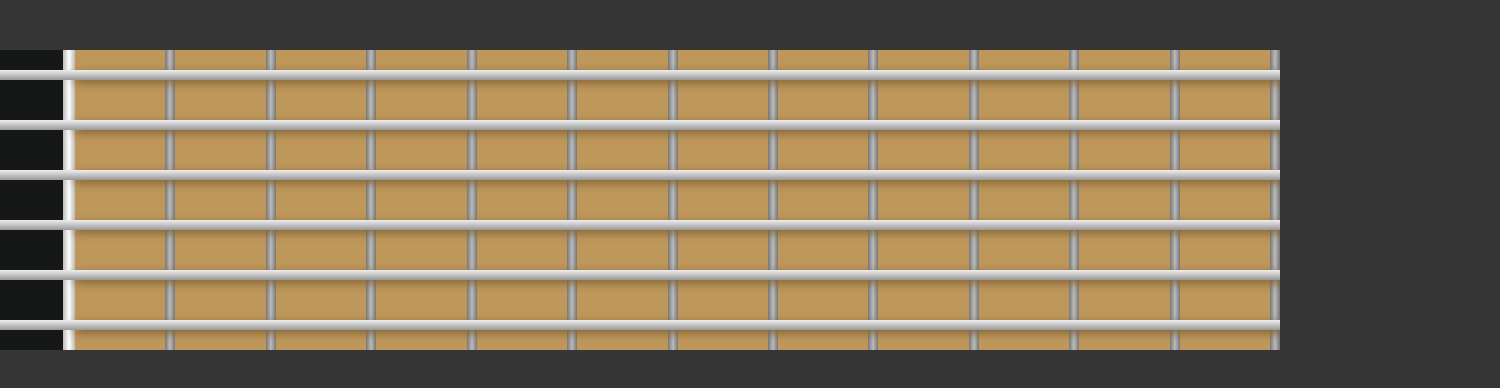
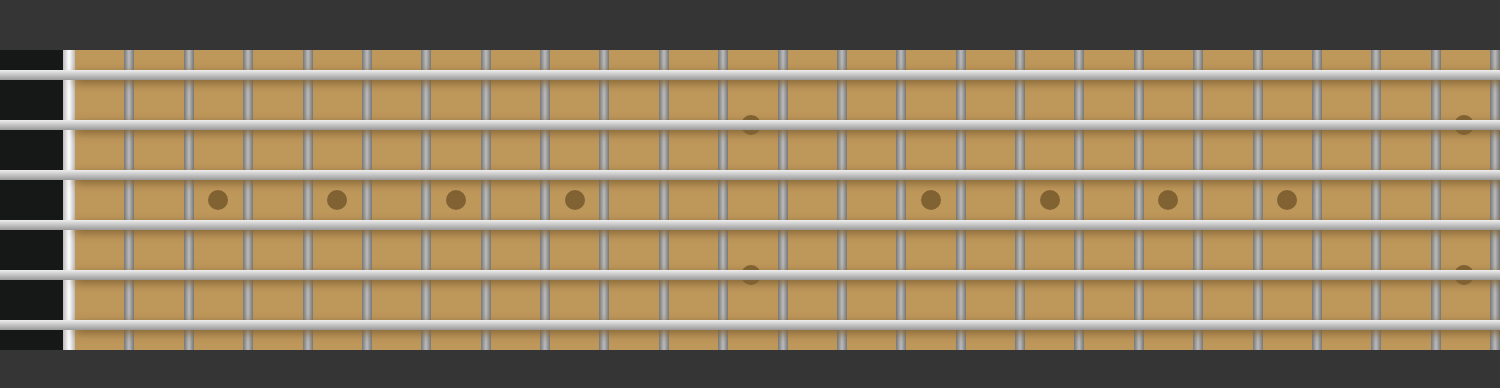
Before and after one commit to BogdanDevBst/fretboard, a plain HTML site: page fretboard/index.html in a window 1280 px wide. Shown: the whole page, 1500 px wide, since content can reach past the window. Drawn offline with Linux system fonts and the light colour scheme.

```diff
--- a/fretboard/app.js
+++ b/fretboard/app.js
@@ -1,23 +1,83 @@
+const root = document.documentElement;
+
 const fretboard = document.querySelector(".fretboard");
-const numberOfFrets = 12;
+const numberOfFrets = 24;
 const numberOfStrings = 6;
+
+const singleFretMarkPositions = [3, 5, 7, 9, 15, 17, 19, 21];
+const doubleFretMarkPositions = [12, 24];
+
+const notesFlat = [
+  "C",
+  "Db",
+  "D",
+  "Eb",
+  "E",
+  "F",
+  "Gb",
+  "G",
+  "Ab",
+  "A",
+  "Bb",
+  "B",
+];
+
+const notesSharp = [
+  "C",
+  "C#",
+  "D",
+  "D#",
+  "E",
+  "F",
+  "F#",
+  "G",
+  "G#",
+  "A",
+  "A#",
+  "B",
+];
+
+let accidentals = "flats";
 
 const app = {
   init() {
     this.setupFretboard();
   },
   setupFretboard() {
-    // add string to fretboard
+    root.style.setProperty("--number-of-strings", numberOfStrings);
+    // add strings to fretboard
     for (let i = 0; i < numberOfStrings; i++) {
       let string = tools.createElement("div");
       string.classList.add("string");
       fretboard.appendChild(string);
+
       // create frets
       for (let fret = 0; fret <= numberOfFrets; fret++) {
         let noteFret = tools.createElement("div");
         noteFret.classList.add("note-fret");
         string.appendChild(noteFret);
+
+        // Itterates thru the singleFretMarkPosition variable and is adding SINGLE fret mark
+        if (i === 0 && singleFretMarkPositions.indexOf(fret) !== -1) {
+          noteFret.classList.add("single-fretmark");
+        }
+        // Itterates thru the doubleFretMarkPosition variable and is adding DOUBLE fret mark
+        if (i === 0 && doubleFretMarkPositions.indexOf(fret) !== -1) {
+          let doubleFretMark = tools.createElement("div");
+          doubleFretMark.classList.add("double-fretmark");
+          noteFret.appendChild(doubleFretMark);
+        }
       }
+    }
+  },
+
+  generateNoteNames(noteIndex, accidentals) {
+    noteIndex = noteIndex % 12;
+    let noteName;
+    if (accidentals === "flats") {
+      noteName = notesFlat[noteIndex];
+    } else if (accidentals === "sharps") {
+      noteName = notesSharp[noteIndex];
     }
   },
 };
--- a/fretboard/styles.css
+++ b/fretboard/styles.css
@@ -23,6 +23,7 @@
 }
 
 .fretboard {
+  min-width: 1500px;
   display: flex;
   flex-direction: column;
   background: #be975b;
@@ -81,35 +82,28 @@
   opacity: 0;
 }
 
-.single-fretmark:after {
+.single-fretmark:after,
+.double-fretmark:before,
+.double-fretmark:after {
   content: "";
   position: absolute;
   height: 20px;
   width: 20px;
   border-radius: 50%;
   background: #806233;
+}
+
+.single-fretmark:after {
   top: calc(var(--fretboard-height) / 2 * 1px);
   transform: translate(0, -50%);
 }
 
 .double-fretmark:before {
-  content: "";
-  position: absolute;
-  width: 20px;
-  height: 20px;
-  border-radius: 50px;
-  background: #806233;
   top: calc(var(--double-fretmark-position-1) * 1px);
   transform: translate(-140%, -50%);
 }
 
 .double-fretmark:after {
-  content: "";
-  position: absolute;
-  width: 20px;
-  height: 20px;
-  border-radius: 50px;
-  background: #806233;
   top: calc(var(--double-fretmark-position-2) * 1px);
   transform: translate(-140%, -50%);
 }
```
